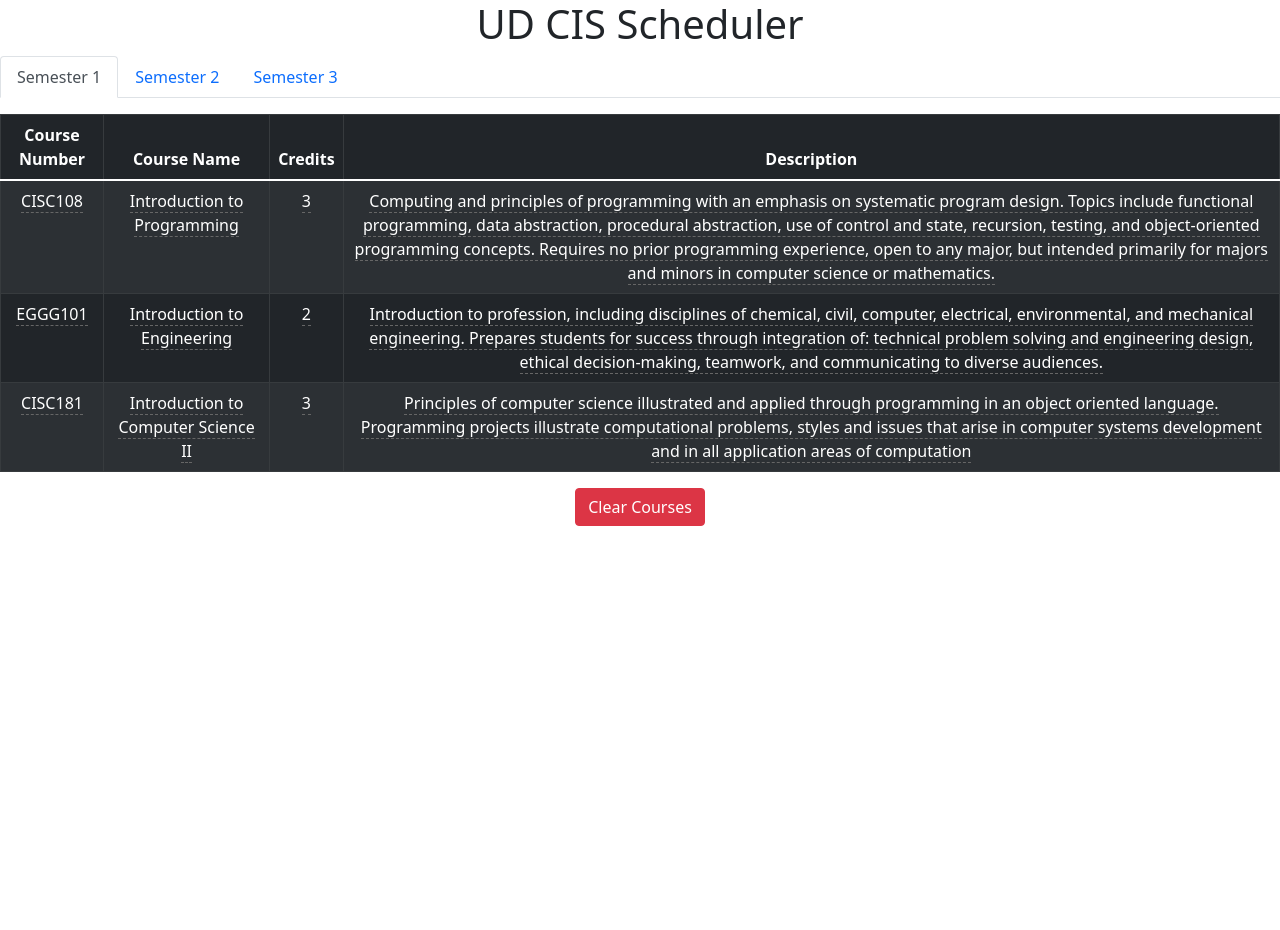
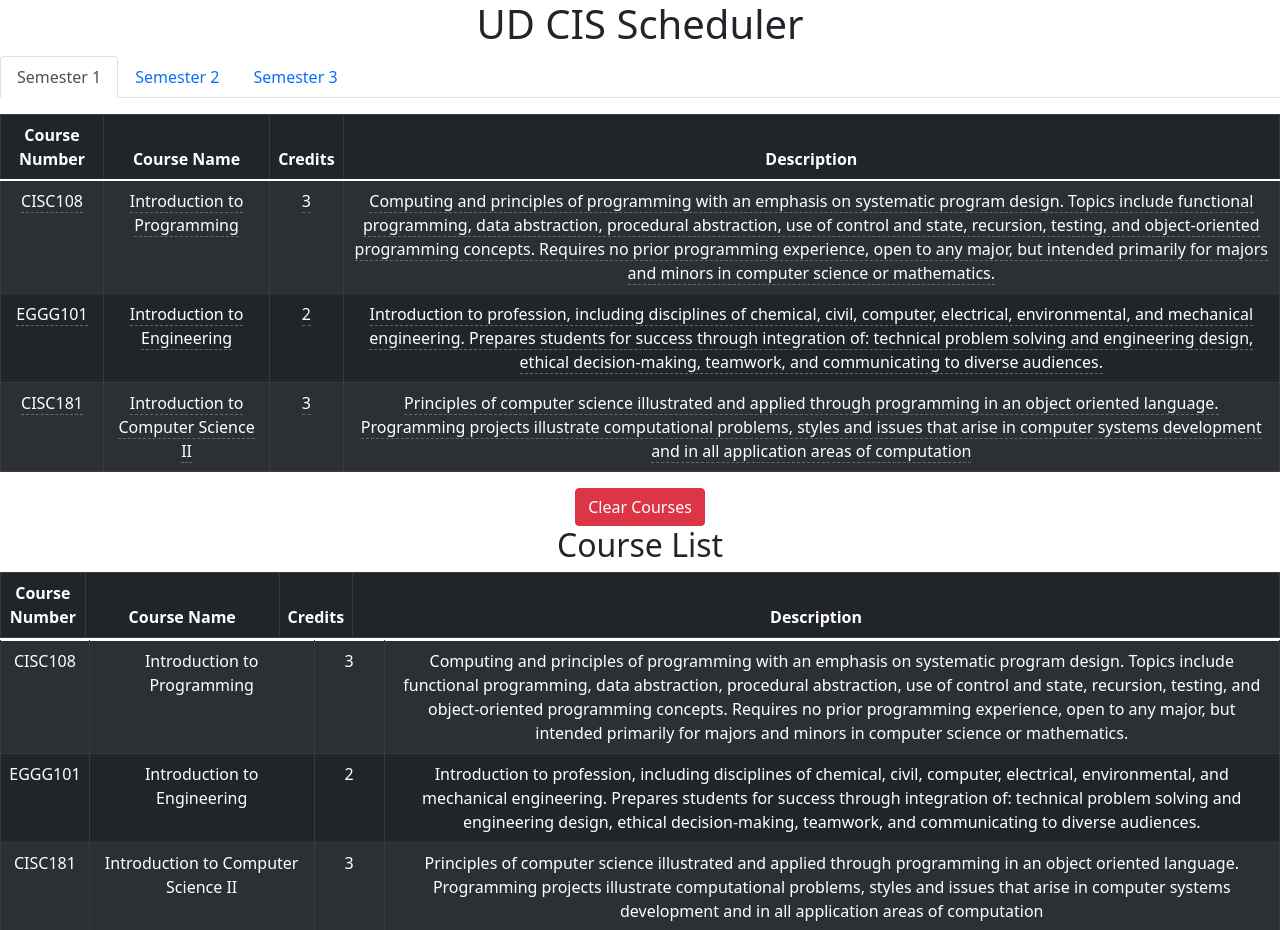
Before and after one commit to UD-CISC275-F21/ud-cis-scheduler-team-10, a React (Create React App) app: page / in a window 1280 px wide. Shown: the top 930 px of the page. Before the commit the page ends 800 px from the top, so only its background shows below. Built offline with nearby package versions, Linux system fonts and the light colour scheme.

Commit message:
added scrollable course list

```diff
--- a/src/App.tsx
+++ b/src/App.tsx
@@ -2,6 +2,7 @@ import React from "react";
 import "./App.css";
 import "bootstrap/dist/css/bootstrap.min.css";
 import { SemesterTab } from "./components/SemesterTab";
+import { CourseList } from "./components/CourseList";
 
 
 function App(): JSX.Element {
@@ -10,6 +11,10 @@ function App(): JSX.Element {
 
             <h1>UD CIS Scheduler</h1>
             <SemesterTab></SemesterTab>
+            <div>
+                <h2>Course List</h2>
+                <CourseList></CourseList>
+            </div>
         </div>
     );
 }
--- /dev/null
+++ b/src/components/CourseList.css
@@ -0,0 +1,34 @@
+
+
+
+.course-table-head {
+    display: block;
+}
+
+.course-table-body
+{
+   overflow: auto;
+   height: 400px;
+   display: block;
+}
+
+
+.course-number {
+    width: 86px;
+}
+
+.course-name {
+    width: 279px;
+}
+
+.course-credits {
+    width: 70px;
+}
+
+.course-description {
+    width: 1500px;
+}
+
+.credits {
+    width: 70px;
+}
--- /dev/null
+++ b/src/components/CourseList.tsx
@@ -0,0 +1,39 @@
+import Courses from "../data/courses.json";
+import { Table } from "react-bootstrap";
+import React from "react";
+import "./CourseList.css";
+
+export function CourseList (): JSX.Element {
+    return (
+        <div className="course-table-div" >
+            <Table striped
+                bordered
+                hover
+                variant="dark"
+                className="course-table">
+                <thead className="course-table-head">
+                    <tr>
+                        <th className="course-number">Course Number</th>
+                        <th className="course-name">Course Name</th>
+                        <th className="course-credits">Credits</th>
+                        <th className="course-description">Description</th>
+                    </tr>
+                </thead>
+                <tbody className="course-table-body">
+                    { Courses.map(post => {
+                        return(
+                            <tr key={post.Number}>
+                                <td>{ post.Number }</td>
+                                <td>{ post.Name }</td>
+                                <td className="credits">{ post.Credits }</td>
+                                <td>{ post.Description }</td>
+                            </tr>
+                        );
+                    })}
+                </tbody>
+            </Table>
+
+
+        </div>
+    );
+}
```
